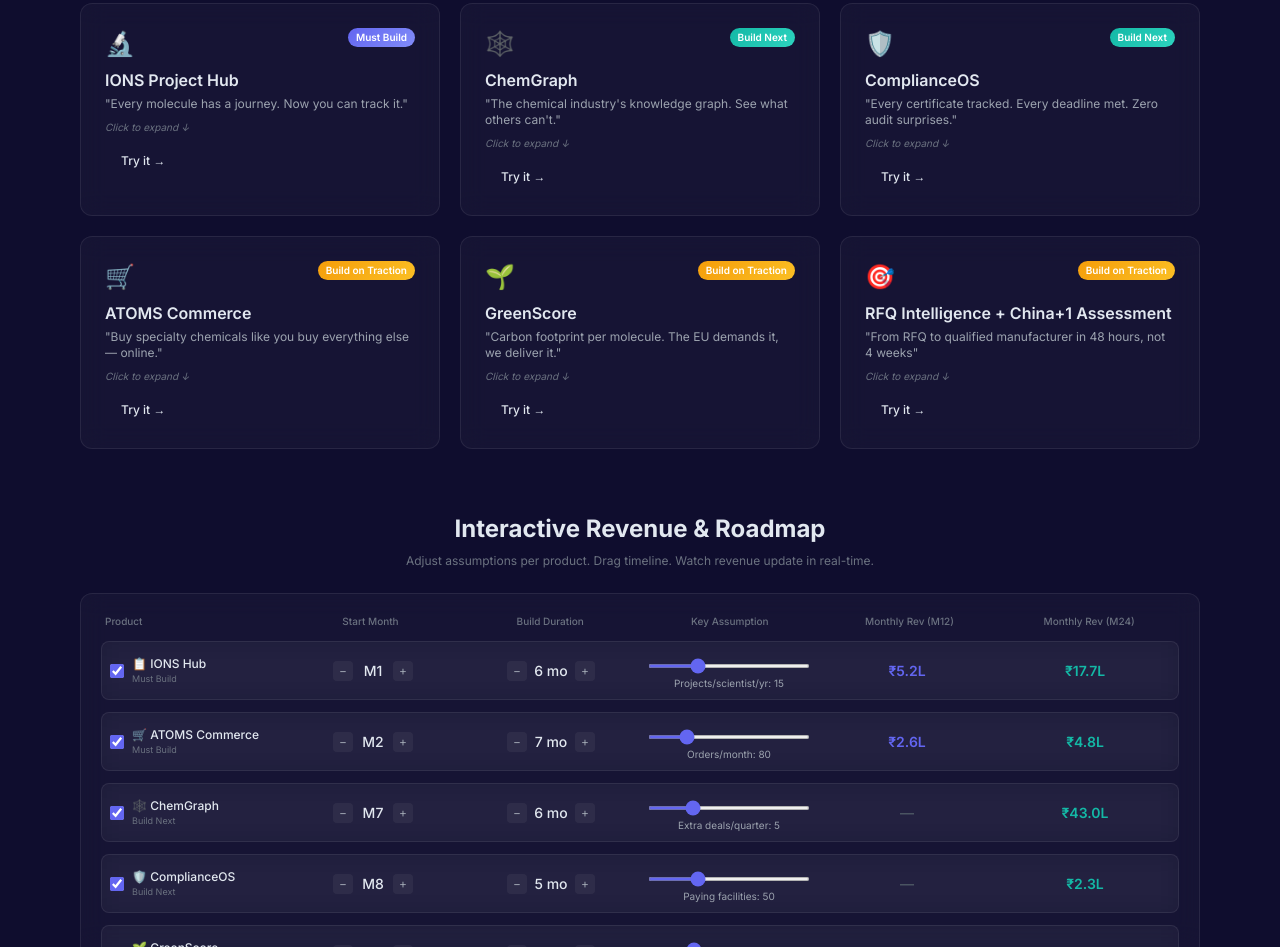
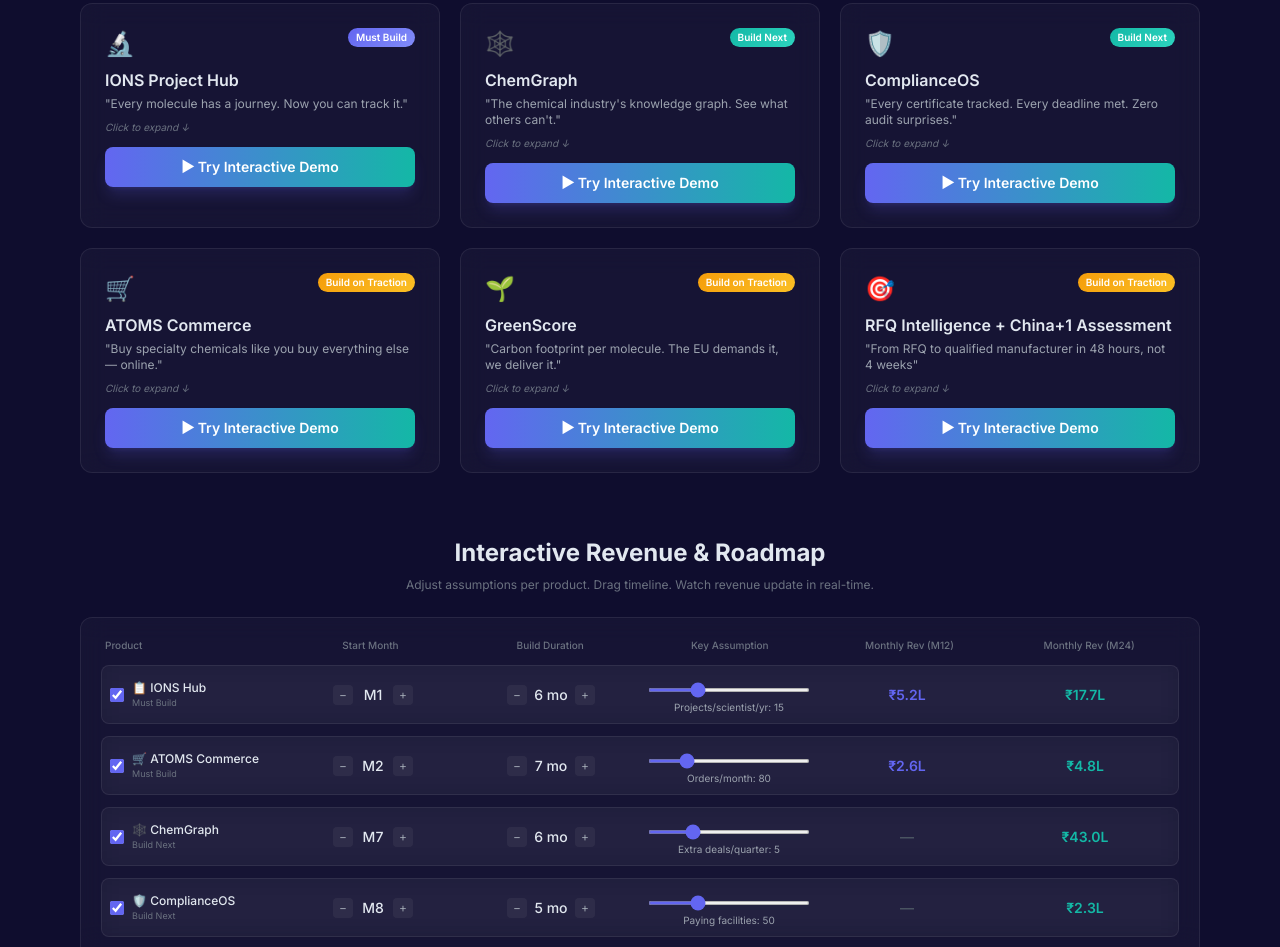
Before and after one commit to pran1996/scimplify-saas-roadmap, a website: page public/index.html in a window 1280 px wide. Shown: the part 3450-4397 px from the top of the page. Drawn offline with nearby package versions, Linux system fonts and the light colour scheme.

Commit message:
Make Try it CTA prominent: full-width, gradient bg, larger text, shadow

```diff
--- a/public/index.html
+++ b/public/index.html
@@ -352,7 +352,7 @@ body{background:#0f0d2e;font-family:'Inter',sans-serif;color:#e2e8f0}
         <p class="mt-1"><span class="text-white">What we skip:</span> Full ELN/LIMS, molecular design tools, GxP validation environments — wrong domain, wrong scale.</p>
       </div>
       </div>
-<button @click.stop="mode='products';activeProduct='ions'" class="mt-3 px-4 py-1.5 bg-indigo-500/20 hover:bg-indigo-500/40 text-indigo-300 rounded-lg text-xs font-medium transition">Try it →</button>
+<button @click.stop="mode='products';activeProduct='ions'" class="mt-3 w-full px-4 py-2.5 bg-gradient-to-r from-indigo to-teal hover:opacity-90 text-white rounded-lg text-sm font-semibold transition shadow-lg shadow-indigo/20">▶ Try Interactive Demo</button>
   </div>
 
   <!-- Product 3: ChemGraph -->
@@ -397,7 +397,7 @@ body{background:#0f0d2e;font-family:'Inter',sans-serif;color:#e2e8f0}
         <p class="italic">"Specialty chemicals is a $600B+ market with zero dominant intelligence platform. Veeva built a $2B+ business being the OS for life sciences. ChemGraph is Scimplify's path to being that for chemicals."</p>
       </div>
       </div>
-<button @click.stop="mode='products';activeProduct=3" class="mt-3 px-4 py-1.5 bg-indigo-500/20 hover:bg-indigo-500/40 text-indigo-300 rounded-lg text-xs font-medium transition">Try it →</button>
+<button @click.stop="mode='products';activeProduct=3" class="mt-3 w-full px-4 py-2.5 bg-gradient-to-r from-indigo to-teal hover:opacity-90 text-white rounded-lg text-sm font-semibold transition shadow-lg shadow-indigo/20">▶ Try Interactive Demo</button>
   </div>
 
   <!-- Product 4: ComplianceOS -->
@@ -440,7 +440,7 @@ body{background:#0f0d2e;font-family:'Inter',sans-serif;color:#e2e8f0}
         <p><span class="text-white">From Resilinc:</span> Compliance tracking, gap analysis. <span class="text-white">From Sphera:</span> SDS automation, product stewardship. <span class="text-white">From Cognilix Cortex:</span> Self-serve supplier onboarding, performance analytics. <span class="text-white">What we skip:</span> Enterprise EHS, process safety, global news monitoring — stay chemistry-specific, stay mid-market.</p>
       </div>
       </div>
-<button @click.stop="mode='products';activeProduct='compliance'" class="mt-3 px-4 py-1.5 bg-indigo-500/20 hover:bg-indigo-500/40 text-indigo-300 rounded-lg text-xs font-medium transition">Try it →</button>
+<button @click.stop="mode='products';activeProduct='compliance'" class="mt-3 w-full px-4 py-2.5 bg-gradient-to-r from-indigo to-teal hover:opacity-90 text-white rounded-lg text-sm font-semibold transition shadow-lg shadow-indigo/20">▶ Try Interactive Demo</button>
   </div>
 
   <!-- Product 5: ATOMS Commerce -->
@@ -490,7 +490,7 @@ body{background:#0f0d2e;font-family:'Inter',sans-serif;color:#e2e8f0}
         <p class="italic">"Cognilix's Cognimart (Moglix's B2B eCommerce SaaS) + Knowde's catalog — but vertical. Cognilix can tell you who sells sulfuric acid. ATOMS can tell you who has a glass-lined reactor with CGMP and Grignard experience at -20°C."</p>
       </div>
       </div>
-<button @click.stop="mode='products';activeProduct='atomscommerce'" class="mt-3 px-4 py-1.5 bg-indigo-500/20 hover:bg-indigo-500/40 text-indigo-300 rounded-lg text-xs font-medium transition">Try it →</button>
+<button @click.stop="mode='products';activeProduct='atomscommerce'" class="mt-3 w-full px-4 py-2.5 bg-gradient-to-r from-indigo to-teal hover:opacity-90 text-white rounded-lg text-sm font-semibold transition shadow-lg shadow-indigo/20">▶ Try Interactive Demo</button>
   </div>
 
   <!-- Product 6: GreenScore -->
@@ -530,7 +530,7 @@ body{background:#0f0d2e;font-family:'Inter',sans-serif;color:#e2e8f0}
         <p class="italic">"Sphera's LCA Automation for Chemical Manufacturing — simplified. Sphera sells full enterprise LCA at $100K+/yr to BASF. GreenScore embeds product-level carbon scoring directly into ATOMS listings for mid-market buyers. Same science, radically different delivery."</p>
       </div>
       </div>
-<button @click.stop="mode='products';activeProduct='green'" class="mt-3 px-4 py-1.5 bg-indigo-500/20 hover:bg-indigo-500/40 text-indigo-300 rounded-lg text-xs font-medium transition">Try it →</button>
+<button @click.stop="mode='products';activeProduct='green'" class="mt-3 w-full px-4 py-2.5 bg-gradient-to-r from-indigo to-teal hover:opacity-90 text-white rounded-lg text-sm font-semibold transition shadow-lg shadow-indigo/20">▶ Try Interactive Demo</button>
   </div>
 
   <!-- Product 1: RFQ Intelligence (Build on Traction) -->
@@ -574,7 +574,7 @@ body{background:#0f0d2e;font-family:'Inter',sans-serif;color:#e2e8f0}
         <p class="italic">"Like Resilinc's supply chain intelligence meets Alibaba's supplier matching — but for specialty chemicals with chemistry-level matching, not just keyword search"</p>
       </div>
       </div>
-<button @click.stop="mode='products';activeProduct=1" class="mt-3 px-4 py-1.5 bg-indigo-500/20 hover:bg-indigo-500/40 text-indigo-300 rounded-lg text-xs font-medium transition">Try it →</button>
+<button @click.stop="mode='products';activeProduct=1" class="mt-3 w-full px-4 py-2.5 bg-gradient-to-r from-indigo to-teal hover:opacity-90 text-white rounded-lg text-sm font-semibold transition shadow-lg shadow-indigo/20">▶ Try Interactive Demo</button>
   </div>
 
 </div>
```
